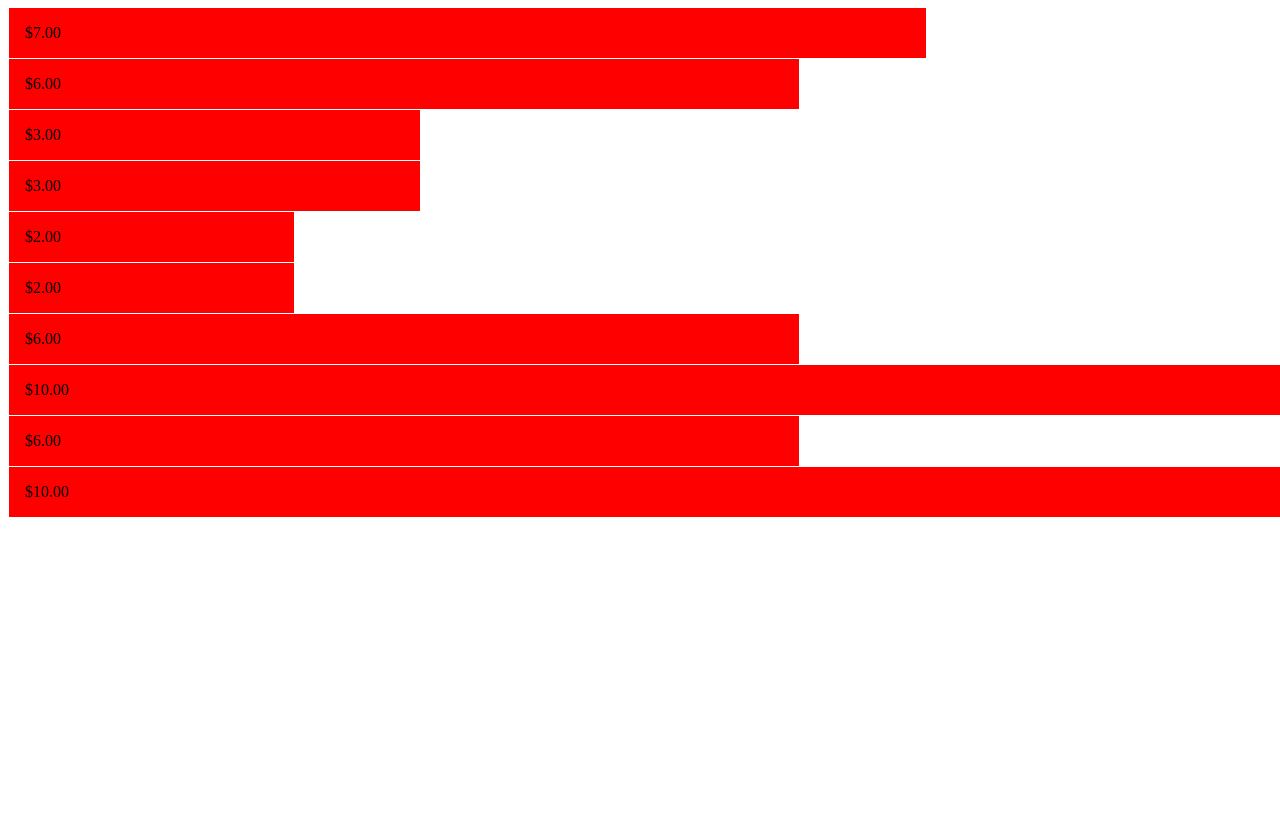
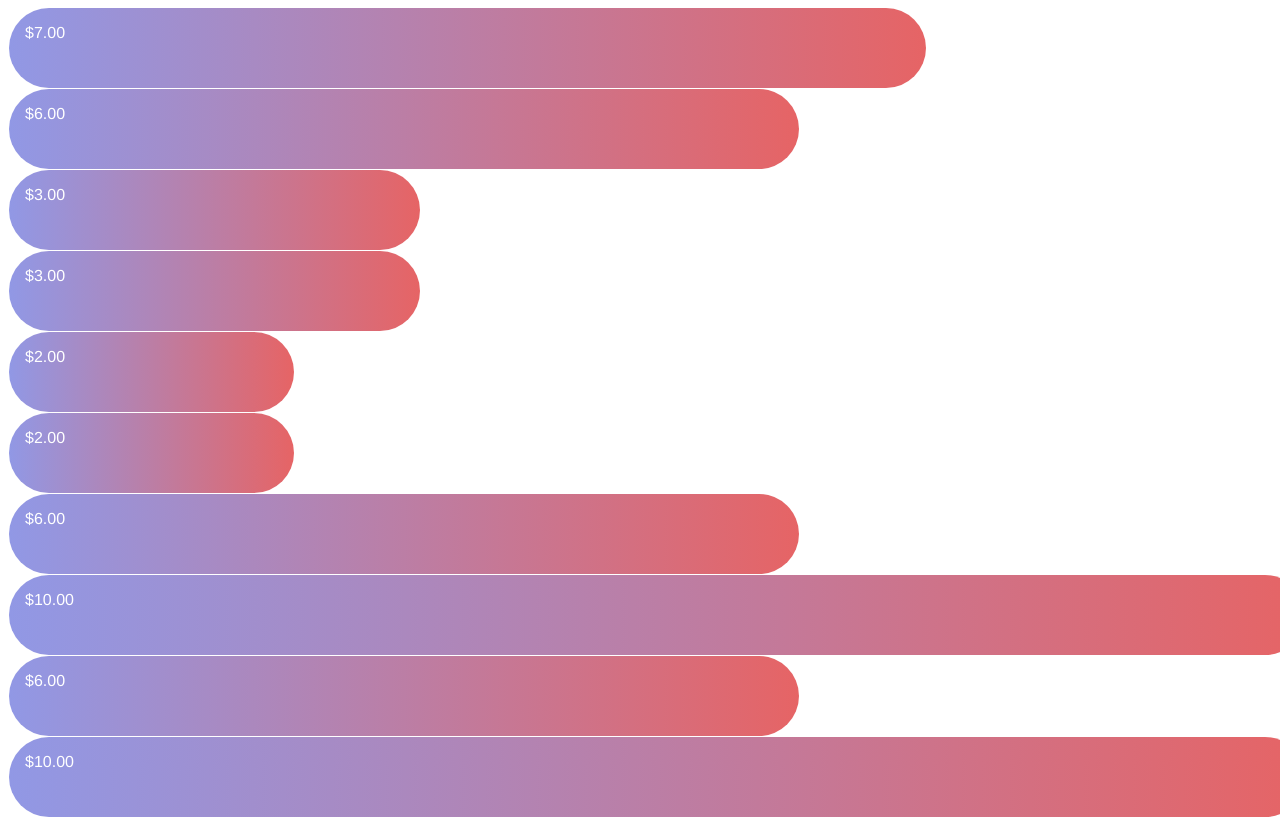
Before and after one commit to mcdott/4310-d3-tutorial, a plain HTML site: page index.html in a window 1280 px wide. Shown: the top 825 px of the page. Before the commit the page ends 800 px from the top, so only its background shows below. Drawn offline with nearby package versions, Linux system fonts and the light colour scheme.

Commit message:
Completes 01 Challenge 2

```diff
--- a/index.html
+++ b/index.html
@@ -28,7 +28,12 @@
         .style("padding", "1em")
         .style("background-color", "red")
         .style("margin", "1px")
-        .style("width", (d) => `${(d / 10) * 100}%`); // set width based on data
+        .style("width", (d) => `${(d / 10) * 100}%`) // set width based on data
+        .style("height", "3rem")
+        .style("border-radius", "3rem")
+        .style("background-image", "linear-gradient(to left, #e66465, #9198e5)")
+        .style("color", "#fff")
+        .style("font-family", "Helvetica");
     </script>
   </body>
 </html>
```
